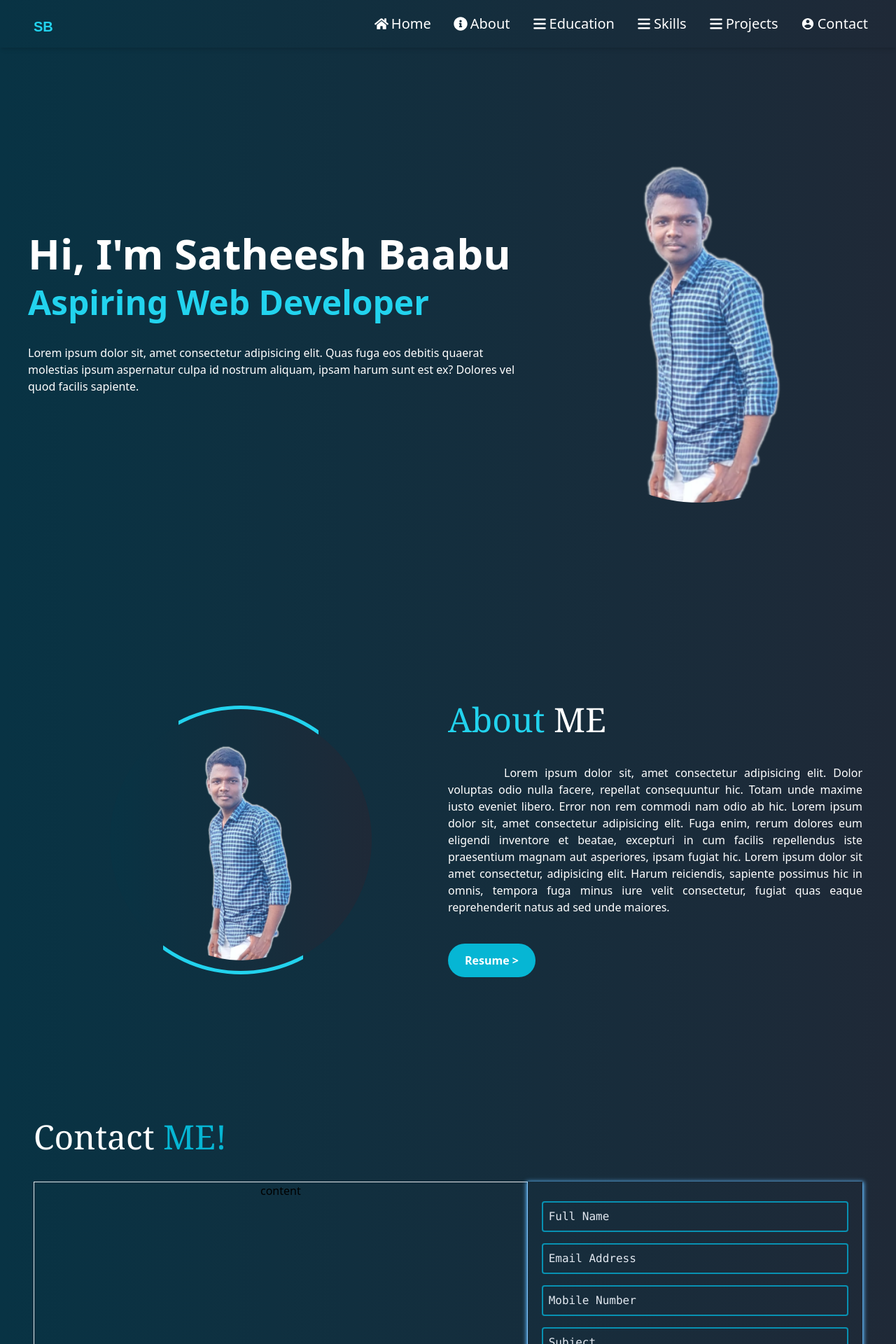
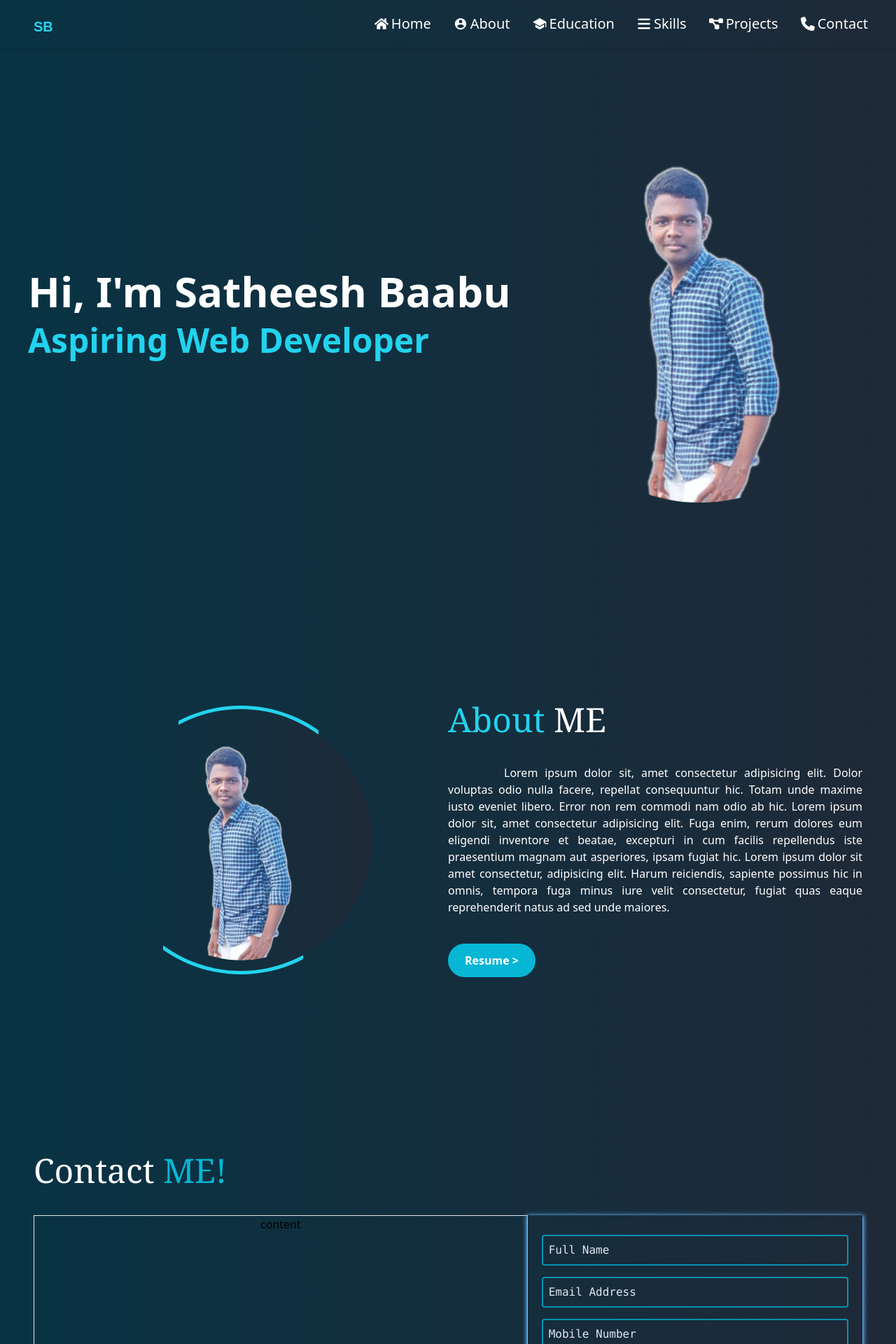
Before and after one commit to Satheesh-Baabu/Portfolio, a React (Vite) app: page / in a window 1280 px wide. Shown: the top 1920 px of the page at 70% size. Built offline with nearby package versions, Linux system fonts and the light colour scheme.

Commit message:
buttons added

```diff
--- a/src/Components/Navbar.jsx
+++ b/src/Components/Navbar.jsx
@@ -1,18 +1,20 @@
 import React, { useState } from 'react'
 import { Link } from 'react-router-dom'
 import './ComponentsCss/Navbar.css'
-import { FaBars } from "react-icons/fa6";
+import { FaBars,FaDiagramProject,FaPhone } from "react-icons/fa6";
 import { IoMdContact } from "react-icons/io";
 import { FaInfoCircle,FaWindowClose,FaHome} from "react-icons/fa";
+import { IoSchool } from "react-icons/io5";
+
 
 function Navbar() {
   let Links = [
     { icon: <FaHome />, name: "Home", linkname: "/" },
-    { icon: <FaInfoCircle />, name: "About", linkname: "/about" },
-    {icon:<FaBars/>,name:"Education", linkname:"/education"},
+    { icon: <IoMdContact />, name: "About", linkname: "/about" },
+    {icon:<IoSchool />,name:"Education", linkname:"/education"},
     {icon:<FaBars/>,name:"Skills", linkname:"/skills"},
-    {icon:<FaBars/>,name:"Projects", linkname:"/projects"},
-    { icon: <IoMdContact />, name: "Contact", linkname: "/contact" }
+    {icon:<FaDiagramProject />,name:"Projects", linkname:"/projects"},
+    { icon: <FaPhone />, name: "Contact", linkname: "/contact" }
 ];
 let [open, setopen] = useState(false)
 
@@ -38,7 +40,7 @@ function moveToTop () {
         <div onClick={() => setopen(!open)} className=' text-3xl absolute right-8 top-7 cursor-pointer md:hidden'>
           {open ? <FaWindowClose className='text-white' /> : <FaBars className='text-white'/>}
         </div>
-        <ul className={`md:flex flex-col md:flex-row items-center bg-gradient-to-r from-cyan-950 to-gray-800 md:bg-none md:pb-0  pb-12 absolute md:static  md:z-auto z-[-1] left-0 w-full md:w-auto md:pl-0  transition-all duration-500 ease-in ${open ? 'top-20 opacity-100' : 'top-[-490px] md:opacity-100'} [&>*:first-child]:ml-0`}>
+        <ul className={`md:flex flex-col md:flex-row  w-44 bg-gradient-to-r from-cyan-950 to-gray-800 md:bg-none md:pb-0 pl-5 absolute md:static  md:z-auto z-[-1] right-0 md:w-auto md:pl-0  transition-all duration-500 ease-in ${open ? 'top-20 opacity-100' : 'top-[-490px] md:opacity-100'} [&>*:first-child]:ml-0`}>
           {
             Links.map((link) => (
               <li key={link.name} className='md:ml-8 text-xl md:my-0 my-7 ' onClick={() => setopen(!open)}>
--- a/src/pages/Contact.jsx
+++ b/src/pages/Contact.jsx
@@ -13,7 +13,7 @@ function Contact() {
   return (
     <>
     <div className='bg-gradient-to-r from-cyan-950 to-gray-800 h-screen w-full px-12'>
-      <h1 className='text-4xl md:text-5xl mb-10 font-medium font-serif text-white'>Contact <span className='text-cyan-500'>ME!</span></h1>
+      <h1 className='text-4xl md:text-5xl mb-10 font-medium font-serif text-white pt-12'>Contact <span className='text-cyan-500'>ME!</span></h1>
       <div className='flex flex-col md:flex-row w-full text-center'>
         <div className='w-3/4 border'>
           <p>content</p>
--- a/src/pages/First.jsx
+++ b/src/pages/First.jsx
@@ -6,13 +6,10 @@ import { useState, useEffect } from 'react';
 function First() {
   const [isLoading, setIsLoading] = useState(true);
   useEffect(() => {
-    // Simulate a data fetch
-    setTimeout(() => {
-      setIsLoading(false);
-    }, 2000); // Adjust the timeout as needed
-  }, []);
+    setTimeout(() => {setIsLoading(false);}, 2000);},[]);
   return (
-    <>{isLoading?<Loader /> :<Home/>}
+    <>
+      {isLoading?<Loader /> :<Home/>}
     </>
   )
 }
--- a/src/pages/Home.jsx
+++ b/src/pages/Home.jsx
@@ -15,8 +15,7 @@ function Home() {
           <div className=' basis-3/4'>
             <h1 className='text-white md:text-6xl sm:text-4xl text-3xl font-bold'>Hi, I'm Satheesh Baabu</h1>
             <h3 className='text-cyan-400 md:text-5xl sm:text-4xl text-2xl mt-4 font-semibold'>Aspiring Web Developer</h3>
-            <p className='text-white mt-9'>Lorem ipsum dolor sit, amet consectetur adipisicing elit. Quas fuga eos debitis quaerat molestias ipsum aspernatur culpa id nostrum aliquam, ipsam harum sunt est ex? Dolores vel quod facilis sapiente.
-            </p>
+            {/* <p className='text-white mt-9'>Lorem ipsum dolor sit, amet consectetur adipisicing elit. Quas fuga eos debitis quaerat molestias ipsum aspernatur culpa id nostrum aliquam, ipsam harum sunt est ex? Dolores vel quod facilis sapiente.</p> */}
           </div>
           <div className='basis-1/2  place-items-center'>
             <img src={Profile} alt="NO Profile" className='md:size-full rounded-full' />
```
